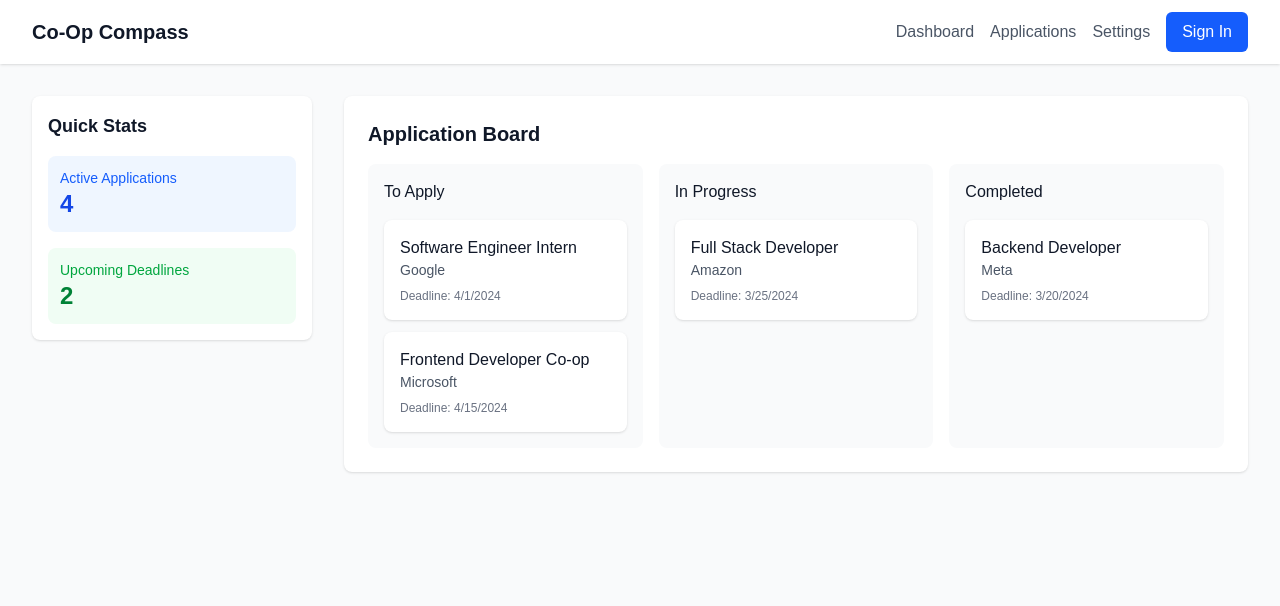
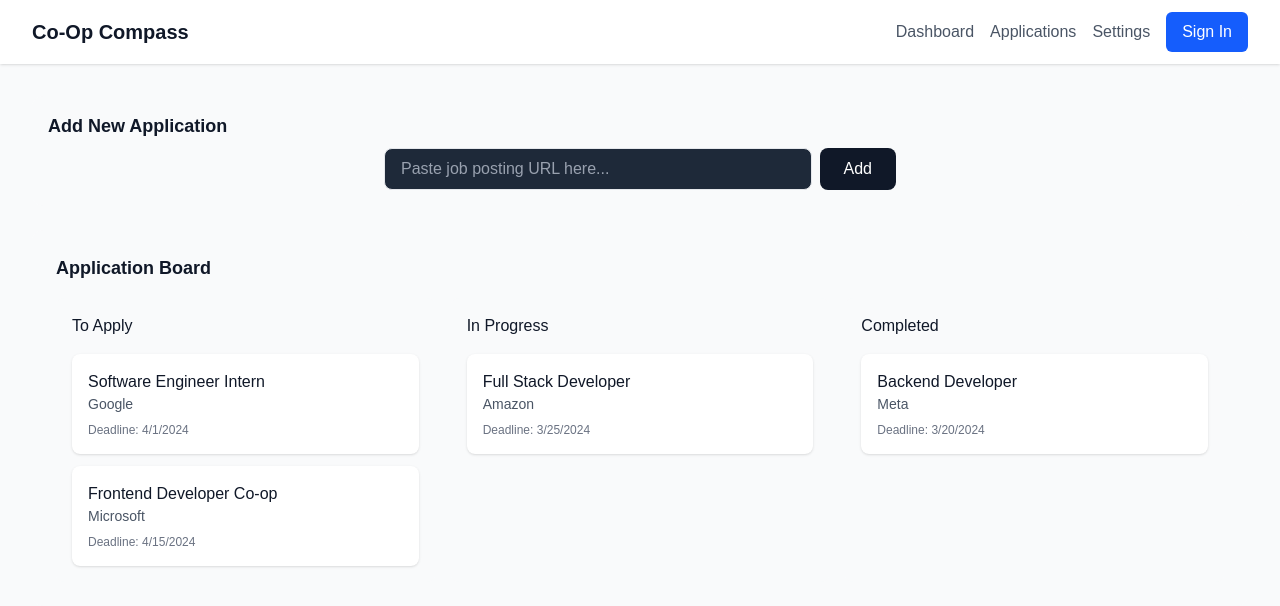
Before and after one commit to semwalAnnu/co-op-compass, a Next.js app: page / in a window 1280 px wide. Shown: the top 606 px of the page. Built offline with nearby package versions, Linux system fonts and the light colour scheme.

Commit message:
URL Text Box

```diff
--- /dev/null
+++ b/app/components/UrlInput.tsx
@@ -0,0 +1,34 @@
+'use client';
+
+import { useState } from 'react';
+
+export default function UrlInput() {
+    const [url, setUrl] = useState('');
+
+    const handleSubmit = async (e: React.FormEvent) => {
+        e.preventDefault();
+        // TODO: Add API call to process URL
+        console.log('Submitted URL:', url);
+    };
+
+    return (
+        <form onSubmit={handleSubmit} className="w-full max-w-lg mx-auto">
+            <div className="flex gap-2">
+                <input
+                    type="url"
+                    value={url}
+                    onChange={(e) => setUrl(e.target.value)}
+                    placeholder="Paste job posting URL here..."
+                    className="flex-1 px-4 py-2 border border-gray-200 rounded-lg focus:outline-none focus:ring-2 focus:ring-gray-900 focus:border-transparent bg-gray-800 text-white placeholder-gray-400"
+                    required
+                />
+                <button
+                    type="submit"
+                    className="px-6 py-2 bg-gray-900 text-white rounded-lg hover:bg-gray-800 transition-colors focus:outline-none focus:ring-2 focus:ring-gray-900 focus:ring-offset-2"
+                >
+                    Add
+                </button>
+            </div>
+        </form>
+    );
+}
--- a/app/page.tsx
+++ b/app/page.tsx
@@ -1,6 +1,7 @@
 'use client';
 import { useState } from 'react';
 import KanbanBoard from './components/KanbanBoard';
+import UrlInput from './components/UrlInput';
 
 export default function Home() {
   const [isSignedIn, setIsSignedIn] = useState(false);
@@ -40,31 +41,18 @@ export default function Home() {
 
       {/* Main Content */}
       <main className="max-w-7xl mx-auto px-4 sm:px-6 lg:px-8 py-8">
-        <div className="grid grid-cols-1 lg:grid-cols-4 gap-8">
-          {/* Sidebar */}
-          <aside className="lg:col-span-1">
-            <div className="bg-white dark:bg-gray-800 rounded-lg shadow p-4">
-              <h2 className="text-lg font-semibold text-gray-900 dark:text-white mb-4">Quick Stats</h2>
-              <div className="space-y-4">
-                <div className="p-3 bg-blue-50 dark:bg-blue-900/20 rounded-lg">
-                  <p className="text-sm text-blue-600 dark:text-blue-400">Active Applications</p>
-                  <p className="text-2xl font-bold text-blue-700 dark:text-blue-300">4</p>
-                </div>
-                <div className="p-3 bg-green-50 dark:bg-green-900/20 rounded-lg">
-                  <p className="text-sm text-green-600 dark:text-green-400">Upcoming Deadlines</p>
-                  <p className="text-2xl font-bold text-green-700 dark:text-green-300">2</p>
-                </div>
-              </div>
-            </div>
-          </aside>
+        <div className="space-y-6">
+              {/* URL Input Section */}
+              <section className="bg-gray-50 rounded-xl p-4 max-w-full">
+              <h2 className="text-lg font-semibold text-gray-900 mb-2">Add New Application</h2>
+              <UrlInput />
+              </section>
 
-          {/* Main Content Area */}
-          <div className="lg:col-span-3">
-            <div className="bg-white dark:bg-gray-800 rounded-lg shadow p-6">
-              <h2 className="text-xl font-semibold text-gray-900 dark:text-white mb-4">Application Board</h2>
-              <KanbanBoard />
-            </div>
-          </div>
+          {/* Kanban Board */}
+          <section className="bg-gray-50 rounded-xl p-6">
+            <h2 className="text-lg font-semibold text-gray-900 mb-4">Application Board</h2>
+            <KanbanBoard />
+          </section>
         </div>
       </main>
     </div>
```
